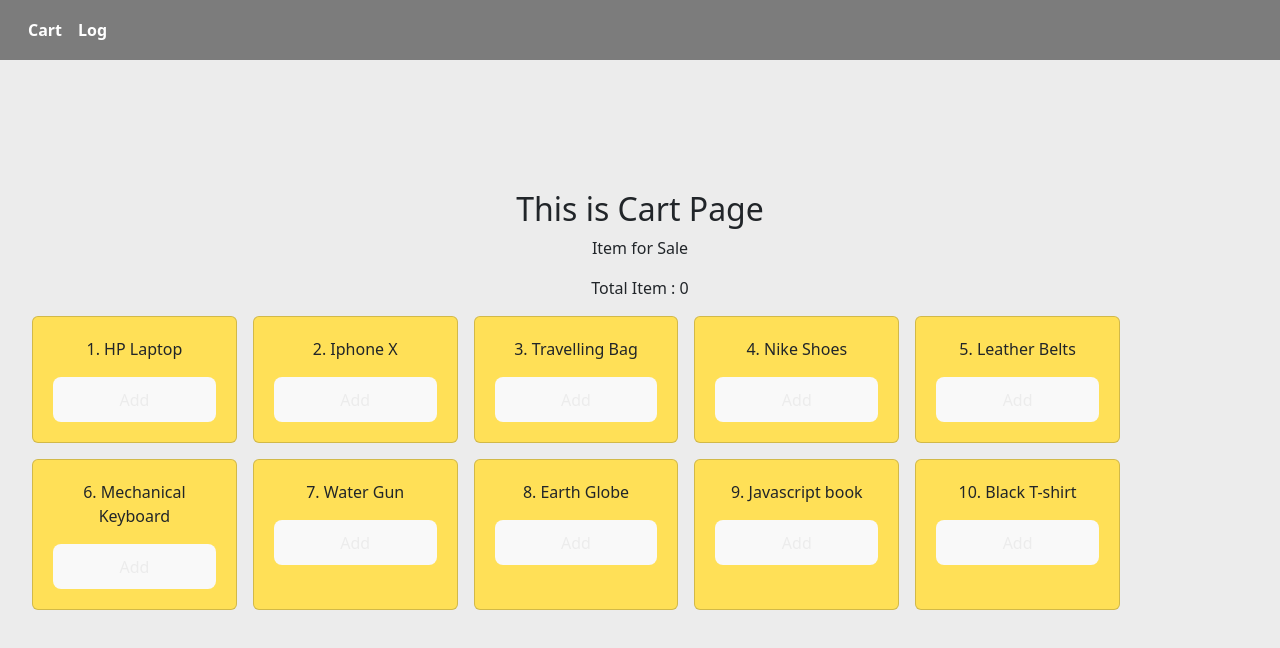
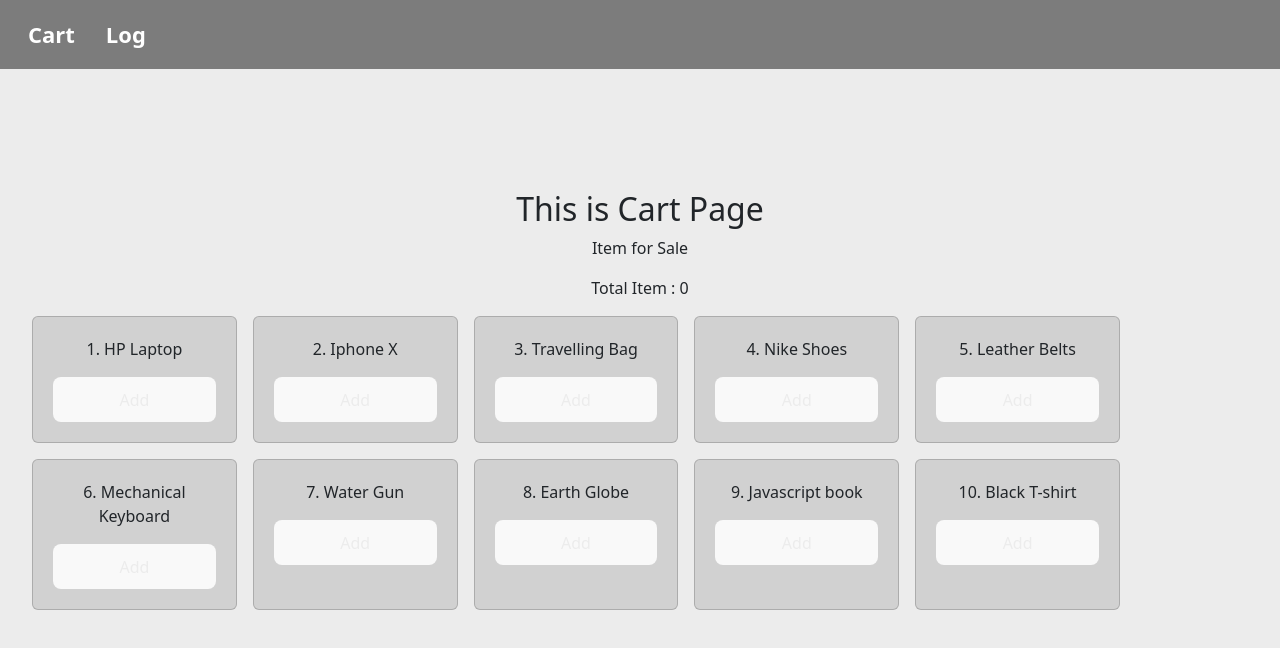
Before and after one commit to riyandrmd/Pertemuan-SinauCoding, a Vue app in the folder pertemuan_9/: page / in a window 1280 px wide. Shown: the top 648 px of the page. Built offline with nearby package versions, Linux system fonts and the light colour scheme.

Commit message:
edit styling

```diff
--- a/pertemuan_9/src/components/CardComponent.vue
+++ b/pertemuan_9/src/components/CardComponent.vue
@@ -33,6 +33,8 @@ let buttonText = props.isCartPage ? "Add" : "Remove";
 .card {
   padding: 20px;
   width: 16vw;
-  background: #ffe057;
+  max-height: 50vh;
+  background: #d1d1d1;
 }
+
 </style>
--- a/pertemuan_9/src/components/Navbar.vue
+++ b/pertemuan_9/src/components/Navbar.vue
@@ -29,6 +29,13 @@ nav {
 .nav-link {
   color: white;
   font-weight: 700;
+  font-size: 22px;
+  margin-right: 15px;
+}
+
+.nav-link:hover, :focus {
+  text-decoration: underline;
+  text-underline-offset: 8px;
 }
 
 </style>
--- a/pertemuan_9/src/store/cartStore.js
+++ b/pertemuan_9/src/store/cartStore.js
@@ -4,7 +4,6 @@ import Product from "../json/Product.json";
 
 export const useCartStore = defineStore('cart', () => {
     const count = ref(0)
-    const name = ref('Eduardo')
     const product = ref(Product)
     const cartItem = ref([])
 
@@ -28,5 +27,5 @@ export const useCartStore = defineStore('cart', () => {
         }
     }
 
-    return { count, name, product, addCartItem, deleteCartItem, cartItem }
+    return { count, product, addCartItem, deleteCartItem, cartItem }
 });
--- a/pertemuan_9/src/style.css
+++ b/pertemuan_9/src/style.css
@@ -14,14 +14,14 @@ button {
   font-size: 1em;
   font-weight: 500;
   font-family: inherit;
-  background-color: #1a1a1a;
+  background : #252525;
   cursor: pointer;
   color: #ececec;
   transition: border-color 0.25s;
 }
 
 button:hover {
-  background: #363636;
+  background: #535353;
 }
 
 button:focus,
```
